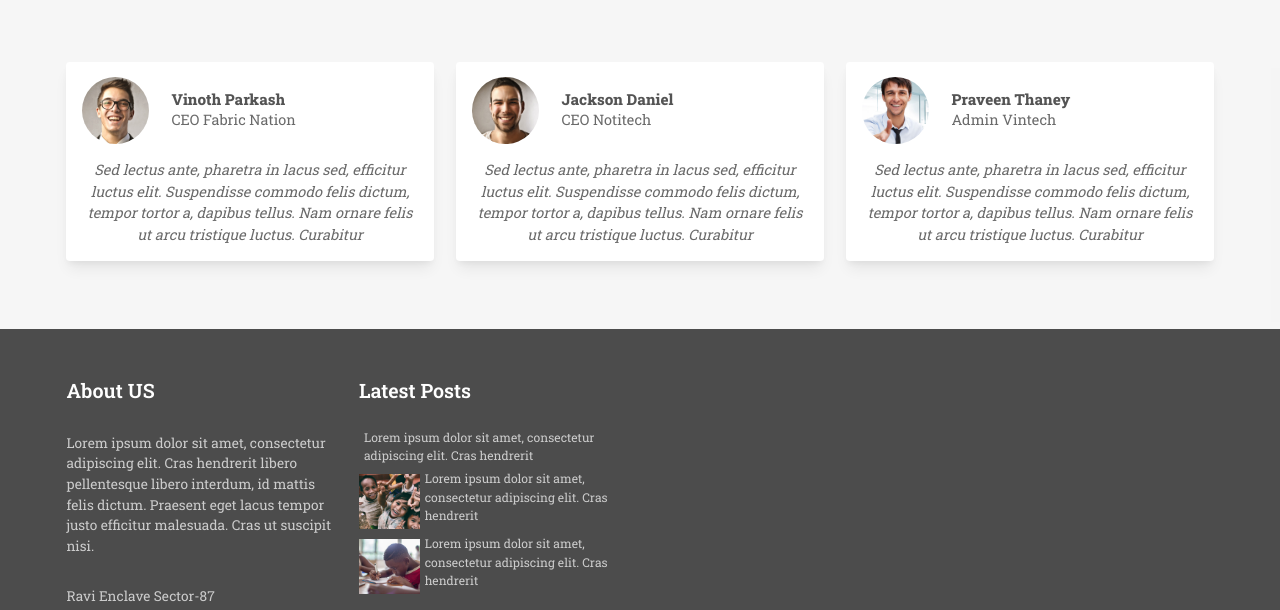
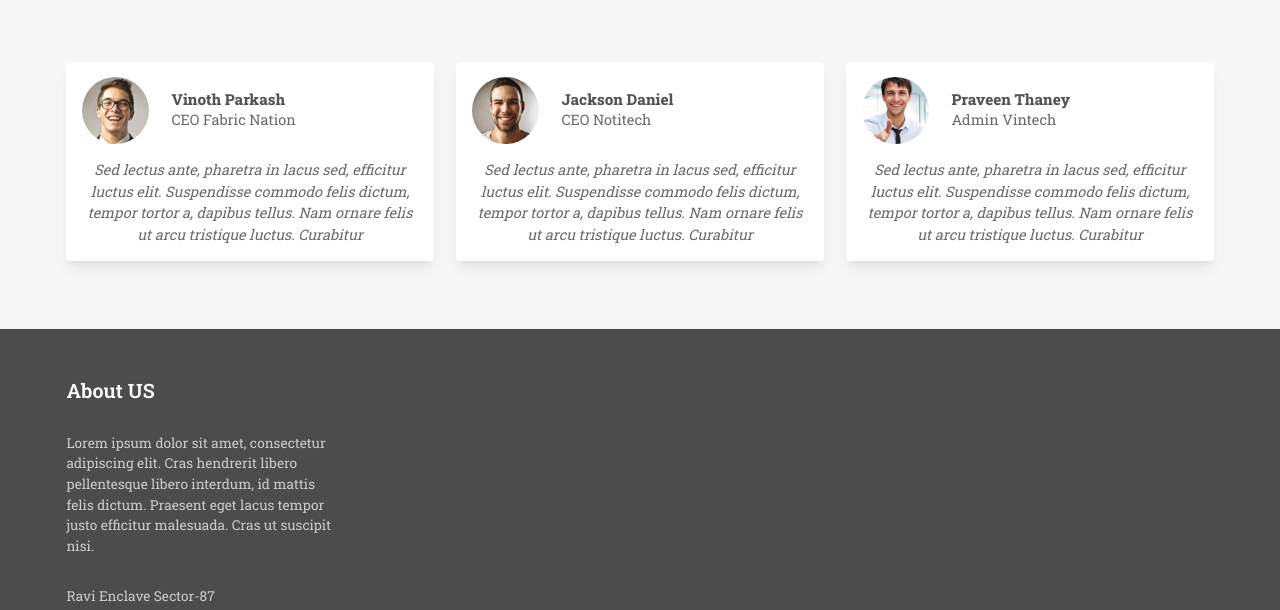
Before and after one commit to saurabhpathakk/sindhumanthan, a plain HTML site: page index.html in a window 1280 px wide. Shown: the part 2981-3591 px from the top of the page. Drawn offline with nearby package versions, Linux system fonts and the light colour scheme.

Commit message:
some changes

```diff
--- a/index.html
+++ b/index.html
@@ -406,38 +406,6 @@
                             <li></li>
                         </ul>
                     </div>
-
-                    <div class="col-md-3 foot-post">
-                        <h4>Latest Posts</h4>
-
-                        <div class="post-row">
-                            <div class="image">
-                                <img src="assets/images/blog/blog_01.jpg" alt="">
-                            </div>
-                            <div class="detail">
-                                <p>Lorem ipsum dolor sit amet, consectetur adipiscing elit. Cras hendrerit </p>
-                            </div>
-                        </div>
-
-                        <div class="post-row">
-                            <div class="image">
-                                <img src="assets/images/blog/blog_02.jpg" alt="">
-                            </div>
-                            <div class="detail">
-                                <p>Lorem ipsum dolor sit amet, consectetur adipiscing elit. Cras hendrerit </p>
-                            </div>
-                        </div>
-
-                        <div class="post-row">
-                            <div class="image">
-                                <img src="assets/images/blog/blog_03.jpg" alt="">
-                            </div>
-                            <div class="detail">
-                                <p>Lorem ipsum dolor sit amet, consectetur adipiscing elit. Cras hendrerit </p>
-                            </div>
-                        </div>
-                    </div>
-
                         <ul>
                             <li><a href=""><i class="bi bi-facebook"></i></a></li>
                             <li><i class="bi bi-twitter"></i></li>
```
